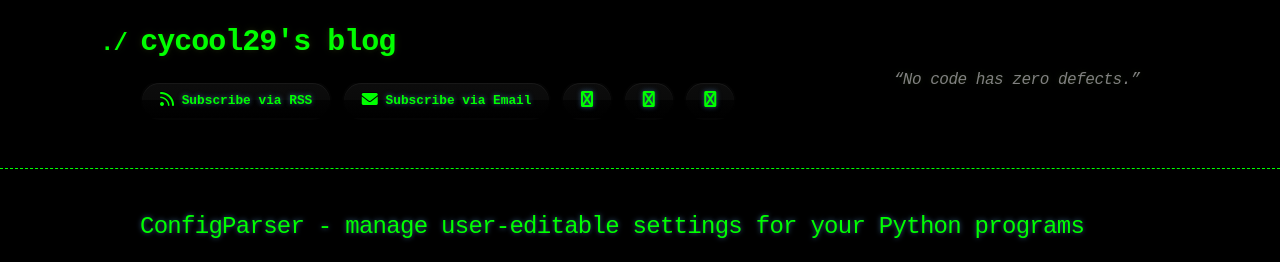
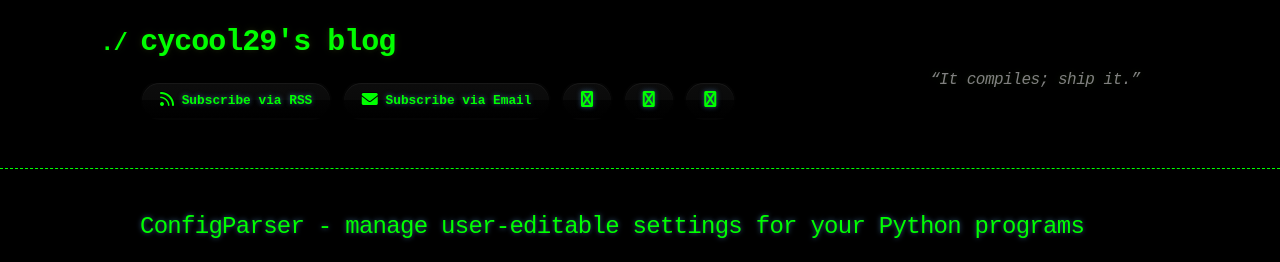
Before and after one commit to cycool29/cycool29.github.io, a Jekyll site: the page built from index.md, in a window 1280 px wide and 900 px high. Shown: the top 262 px of the window. Built offline with Jekyll 4.4.1, drawn with Linux system fonts in a browser that asks for light colours; a style sheet for code colours, icons or effects is not loaded.

Commit message:
Update quotes

```diff
--- a/_config.yml
+++ b/_config.yml
@@ -1,5 +1,5 @@
 title: cycool29's blog
-description: "“No code has zero defects.” "
+description: "“It compiles; ship it.” "
 bio: A high school student. Intermediate in Python, Git, Bash. Learning JavaScript. He/Him. "
 author: cycool29
 url: https://cycool29.github.io
```
